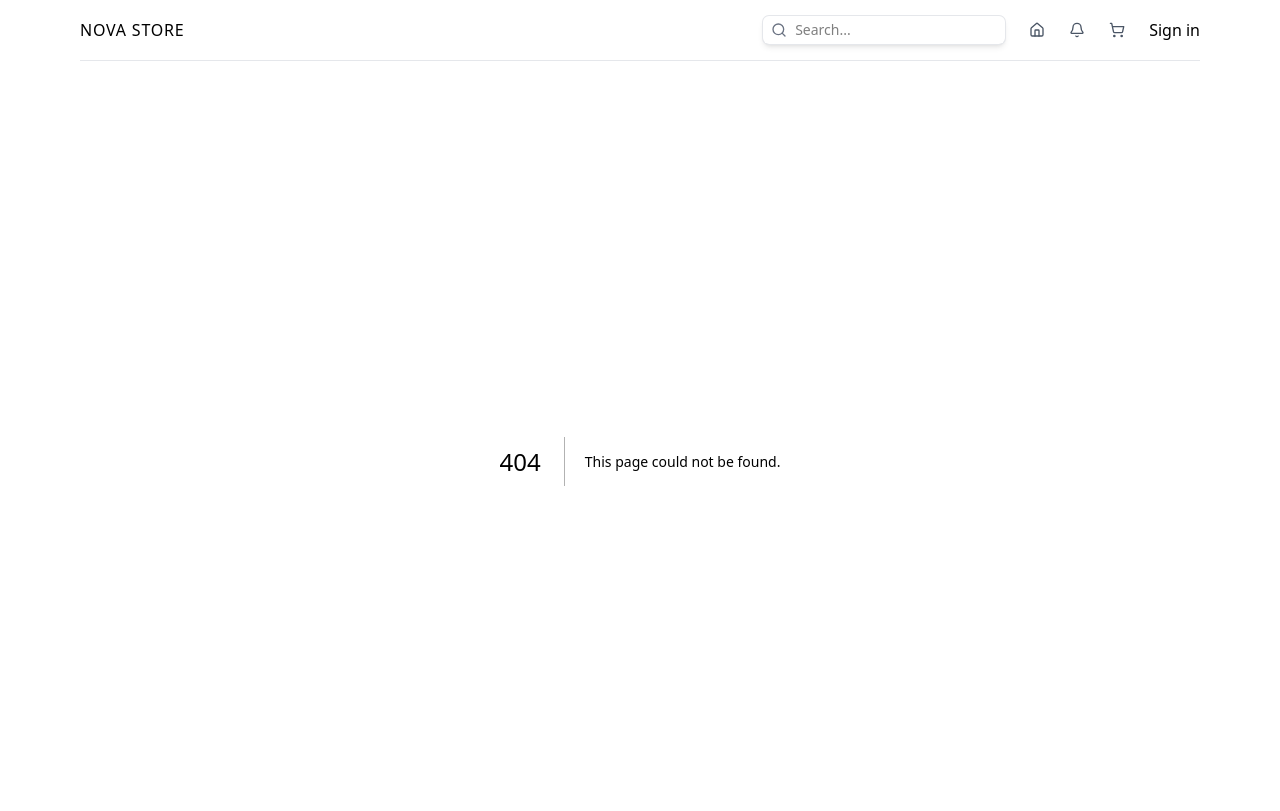
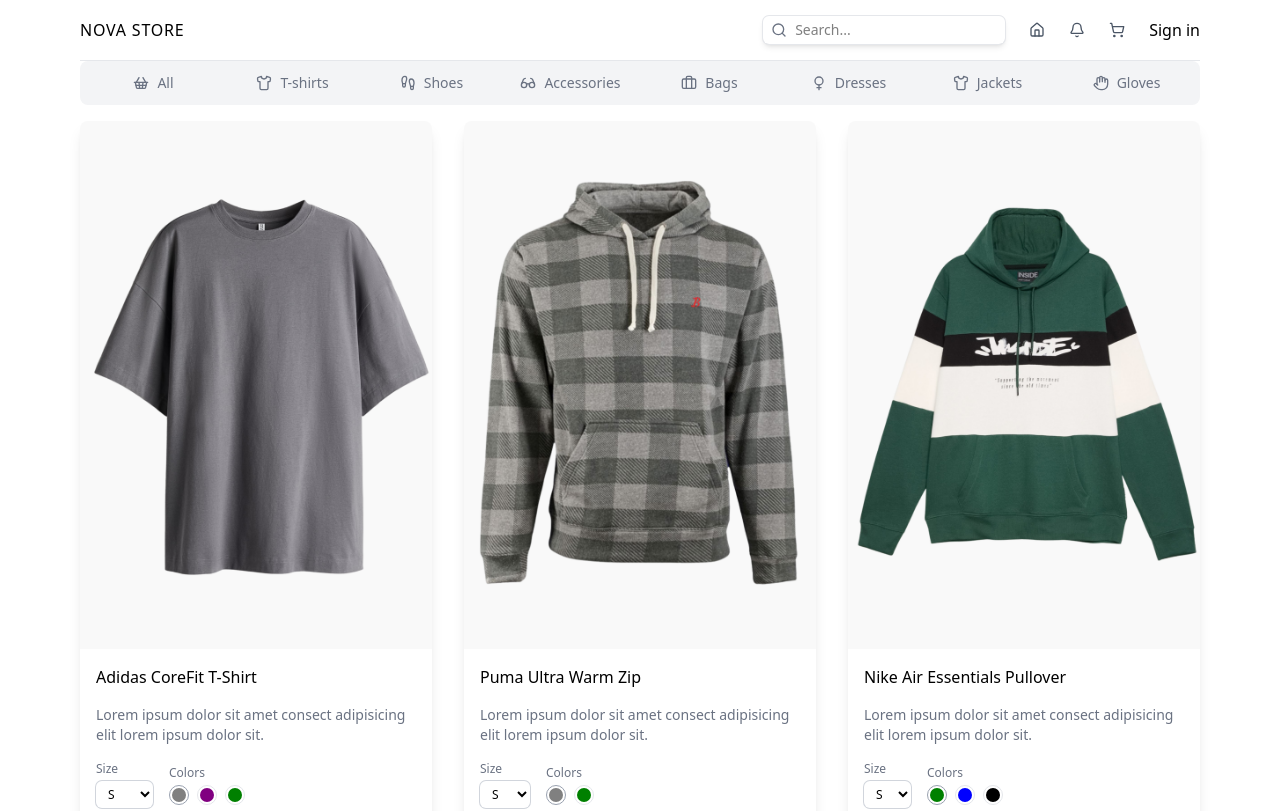
Before and after one commit to CleverCoder03/ecommerce-ui, a Next.js app: page /products in a window 1280 px wide. Before the commit this address had no page. Shown: the top 811 px of the page. Built offline with nearby package versions, Linux system fonts and the light colour scheme.

Commit message:
made products listing page

```diff
--- /dev/null
+++ b/src/app/products/page.tsx
@@ -0,0 +1,16 @@
+import ProductList from '@/components/ProductList'
+
+const ProductsPage = async ({
+  searchParams,
+}: {
+  searchParams: Promise<{ category: string }>;
+}) => {
+  const category = (await searchParams).category;
+  return (
+    <div>
+        <ProductList category={category} />
+    </div>
+  )
+}
+
+export default ProductsPage
```
